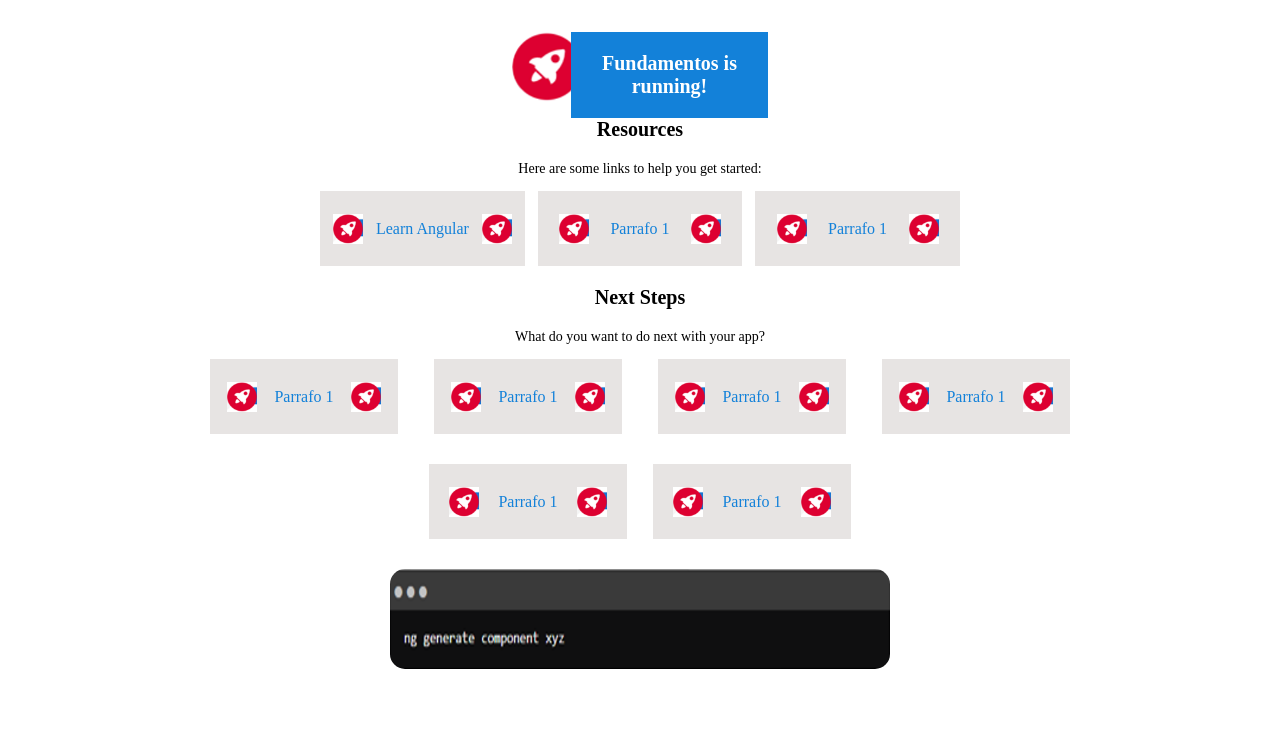
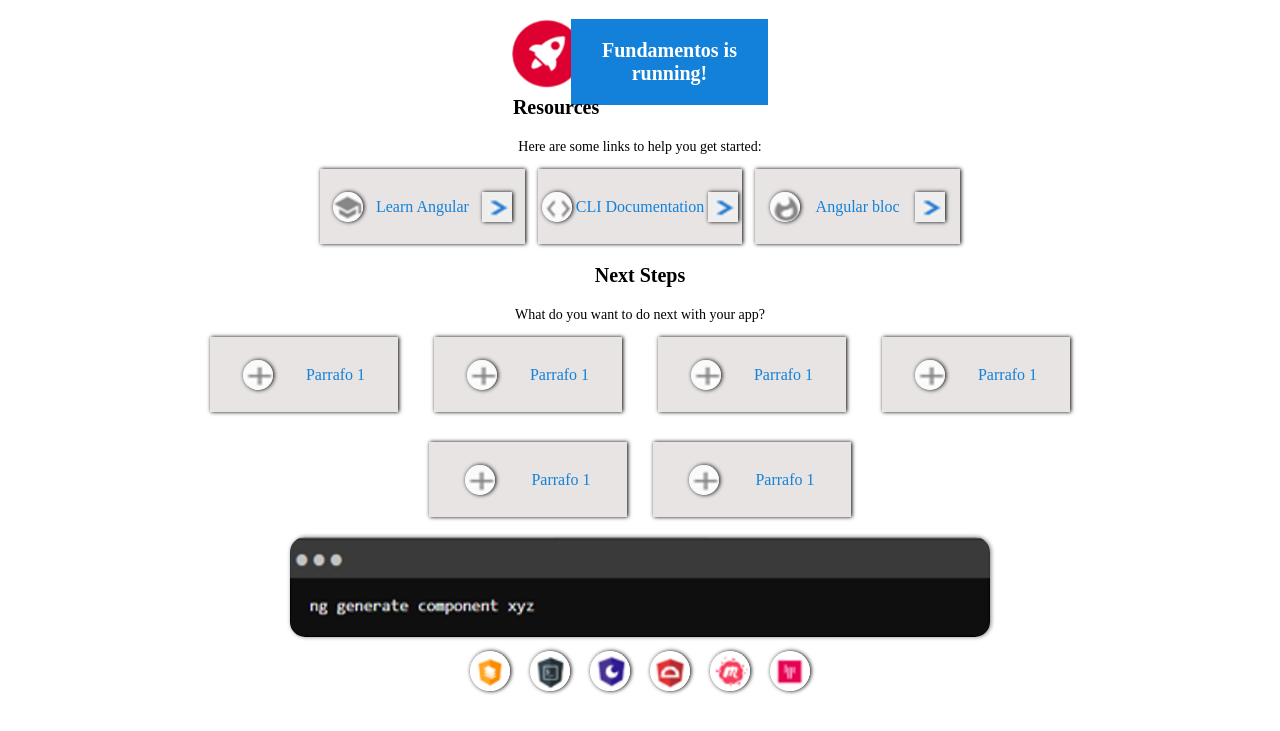
Before and after one commit to AlanJLJ2202/Fundamentos-web, a plain HTML site: page index.html in a window 1280 px wide. Shown: the part 69-800 px from the top of the page. Drawn offline with Linux system fonts and the light colour scheme.

Commit message:
Maquetacion final (#11)

```diff
--- a/index.html
+++ b/index.html
@@ -53,22 +53,22 @@
 <section class="carrusel">
 
   <div class="card_1">
-    <img src="images\cohete-img.png" alt="" width="30" height="30">
+    <img src="images\sombrero.png" alt="" width="30" height="30" class="rounded-corners">
     <p>Learn Angular</p>
-    <img src="images\cohete-img.png" alt="" width="30" height="30">
+    <img src="images\flecha-azul.png" alt="" width="30" height="30">
   </div>
 
 
   <div class="card_2">
-    <img src="images\cohete-img.png" alt="" width="30" height="30">
-    <p>Parrafo 1</p>
-    <img src="images\cohete-img.png" alt="" width="30" height="30">
+    <img src="images\flechas.png" alt="" width="30" height="30" class="rounded-corners">
+    <p>CLI Documentation</p>
+    <img src="images\flecha-azul.png" alt="" width="30" height="30">
   </div>
 
   <div class="card_1">
-    <img src="images\cohete-img.png" alt="" width="30" height="30">
-    <p>Parrafo 1</p>
-    <img src="images\cohete-img.png" alt="" width="30" height="30">
+    <img src="images\flama.png" alt="" width="30" height="30" class="rounded-corners">
+    <p>Angular bloc</p>
+    <img src="images\flecha-azul.png" alt="" width="30" height="30">
   </div>
 
 </section>
@@ -88,28 +88,27 @@
 <section class="carrusel_2">
 
   <div class="card_3">
-    <img src="images\cohete-img.png" alt="" width="30" height="30">
+    <img src="images\mas.png" alt="" width="30" height="30" class="rounded-corners">
     <p>Parrafo 1</p>
-    <img src="images\cohete-img.png" alt="" width="30" height="30">
+
   </div>
 
 
   <div class="card_3">
-    <img src="images\cohete-img.png" alt="" width="30" height="30">
+    <img src="images\mas.png" alt="" width="30" height="30" class="rounded-corners">
     <p>Parrafo 1</p>
-    <img src="images\cohete-img.png" alt="" width="30" height="30">
+
   </div>
 
   <div class="card_3">
-    <img src="images\cohete-img.png" alt="" width="30" height="30">
+    <img src="images\mas.png" alt="" width="30" height="30" class="rounded-corners">
     <p>Parrafo 1</p>
-    <img src="images\cohete-img.png" alt="" width="30" height="30">
+
   </div>
 
   <div class="card_3">
-    <img src="images\cohete-img.png" alt="" width="30" height="30">
+    <img src="images\mas.png" alt="" width="30" height="30" class="rounded-corners">
     <p>Parrafo 1</p>
-    <img src="images\cohete-img.png" alt="" width="30" height="30">
   </div>
 
 </section>
@@ -118,27 +117,54 @@
 <section class="carrusel_3">
 
   <div class="card_4">
-    <img src="images\cohete-img.png" alt="" width="30" height="30">
+    <img src="images\mas.png" alt="" width="30" height="30" class="rounded-corners">
     <p>Parrafo 1</p>
-    <img src="images\cohete-img.png" alt="" width="30" height="30">
+
   </div>
 
 
   <div class="card_4">
-    <img src="images\cohete-img.png" alt="" width="30" height="30">
+    <img src="images\mas.png" alt="" width="30" height="30" class="rounded-corners">
     <p>Parrafo 1</p>
-    <img src="images\cohete-img.png" alt="" width="30" height="30">
+
   </div>
 
 </section>
 
 <div class="cmd">
   <center>
-    <img src="images\cmdd-img.png" alt="" width="500" height="100" class="rounded-cornerss">
+    <img src="images\cmdd-img.png" alt="" width="700" height="100" class="rounded-cornerss">
   </center>
 
 </div>
 
+
+<footer class="footer">
+
+  <div class="card-footer">
+    <img src="images\amarillo.png" alt="" width="40" height="40" class="rounded-corners">
+  </div>
+
+  <div class="card-footer">
+    <img src="images\negro.png" alt="" width="40" height="40" class="rounded-corners">
+  </div>
+
+  <div class="card-footer">
+    <img src="images\morado.png" alt="" width="40" height="40" class="rounded-corners">
+  </div>
+
+  <div class="card-footer">
+    <img src="images\rojo.png" alt="" width="40" height="40" class="rounded-corners">
+  </div>
+
+  <div class="card-footer">
+    <img src="images\rosa.png" alt="" width="40" height="40" class="rounded-corners">
+  </div>
+
+  <div class="card-footer">
+    <img src="images\turquesa.png" alt="" width="40" height="40" class="rounded-corners">
+  </div>
+</footer>
 
 
 
--- a/new_styles.css
+++ b/new_styles.css
@@ -44,11 +44,12 @@ img.rounded-cornerss {
 .bienvenida-container{
     margin: auto;
     width: 20%;
-    margin-top: 4%;
-    margin-bottom: 10%;
+    margin-top: 3%;
+    margin-bottom: 9%;
 }
 
 .bienvenida-label{
+    margin-left: -20%;
     font-size: 20px;
     font-weight: bold;
     color: white;
@@ -90,6 +91,7 @@ img.rounded-cornerss {
   align-items: center;
   display: flex;
   color: #1381D9;
+  box-shadow: 1px 0 4px 0 black;
 }
 
 .card_2{
@@ -102,6 +104,7 @@ img.rounded-cornerss {
   display: flex;
   align-items: center;
   color: #1381D9;
+  box-shadow: 1px 0 4px 0 black;
 }
 
 
@@ -111,6 +114,7 @@ img.rounded-cornerss {
   width: 70%;
   margin: auto;
   margin-bottom: 30px;
+
 }
 
 
@@ -124,6 +128,7 @@ img.rounded-cornerss {
   display: flex;
   align-items: center;
   color: #1381D9;
+  box-shadow: 1px 0 4px 0 black;
 }
 
 
@@ -137,6 +142,7 @@ img.rounded-cornerss {
   display: flex;
   align-items: center;
   color: #1381D9;
+  box-shadow: 1px 0 4px 0 black;
 }
 
 .carrusel_3{
@@ -148,7 +154,42 @@ img.rounded-cornerss {
 
 .cmd{
   width: 100%;
+  margin-top: 20px;
+}
 
-  margin-top: 30px;
+.cmd img{
+  box-shadow: 1px 0 4px 0 grey;
+}
+
+
+.card-footer{
+  margin-left: 10px;
+  margin-right: 10px;
+}
+
+.card-footer img{
+  box-shadow: 1px 0 4px 0 black;
+}
+
+footer{
+  display: flex;
+  justify-content: center;
+  margin-top: 10px;
 
 }
+
+.card_1 img{
+  box-shadow: 1px 0 4px 0 black;
+}
+
+.card_2 img{
+  box-shadow: 1px 0 4px 0 black;
+}
+
+.card_3 img{
+  box-shadow: 1px 0 4px 0 black;
+}
+
+.card_4 img{
+  box-shadow: 1px 0 4px 0 black;
+}
```
Also changed, not shown: images/amarillo.png (added), images/codigo.png (added), images/flama.png (added), images/flecha-azul.png (added), images/flechas.png (added), images/maqueta.png (added), images/mas.png (added), images/morado.png (added), images/negro.png (added), images/rojo.png (added), images/rosa.png (added), images/sombrero.png (added), images/turquesa.png (added).
